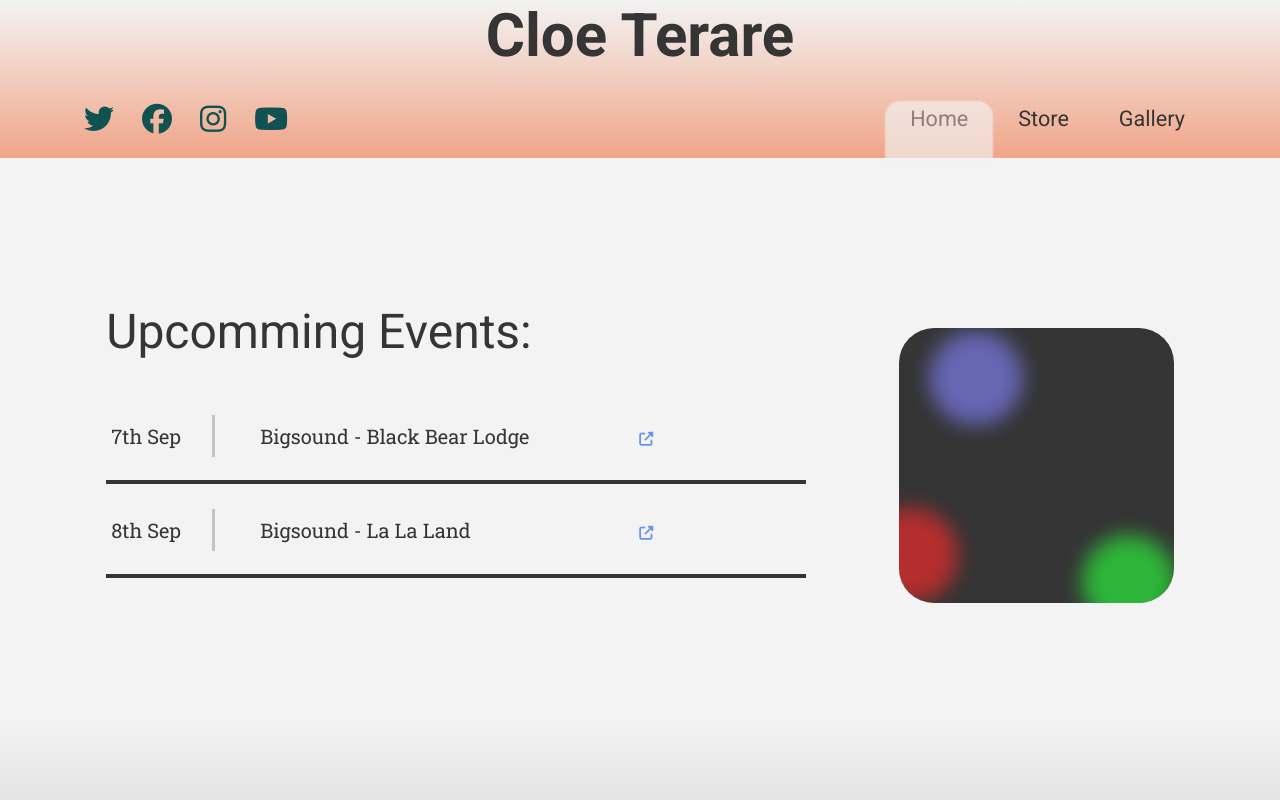
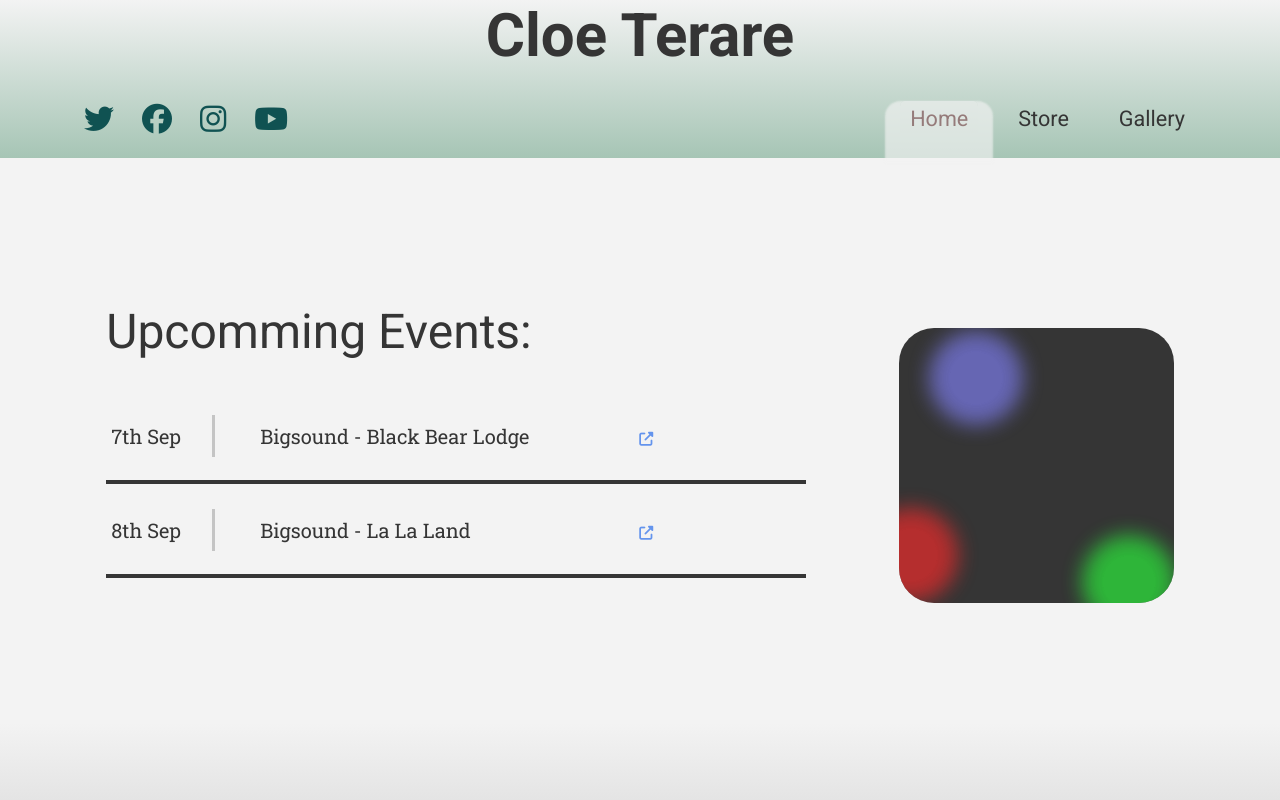
Before and after one commit to CloeTerare/cloeterare, a plain HTML site: page index.html in a window 1280 px wide. Shown: the top 800 px of the page. Drawn offline with nearby package versions, Linux system fonts and the light colour scheme.

Commit message:
color change

```diff
--- a/css/style.css
+++ b/css/style.css
@@ -30,7 +30,7 @@ body{
 header{
     padding-bottom: 15px;
     background: var(--white);
-    background: linear-gradient(180deg, var(--white) 0%, rgb(240, 165, 136) 100%);
+    background: linear-gradient(180deg, var(--white) 0%, rgb(166, 197, 181) 100%);
     user-select: none;
     -webkit-user-select: none;
 }
```
